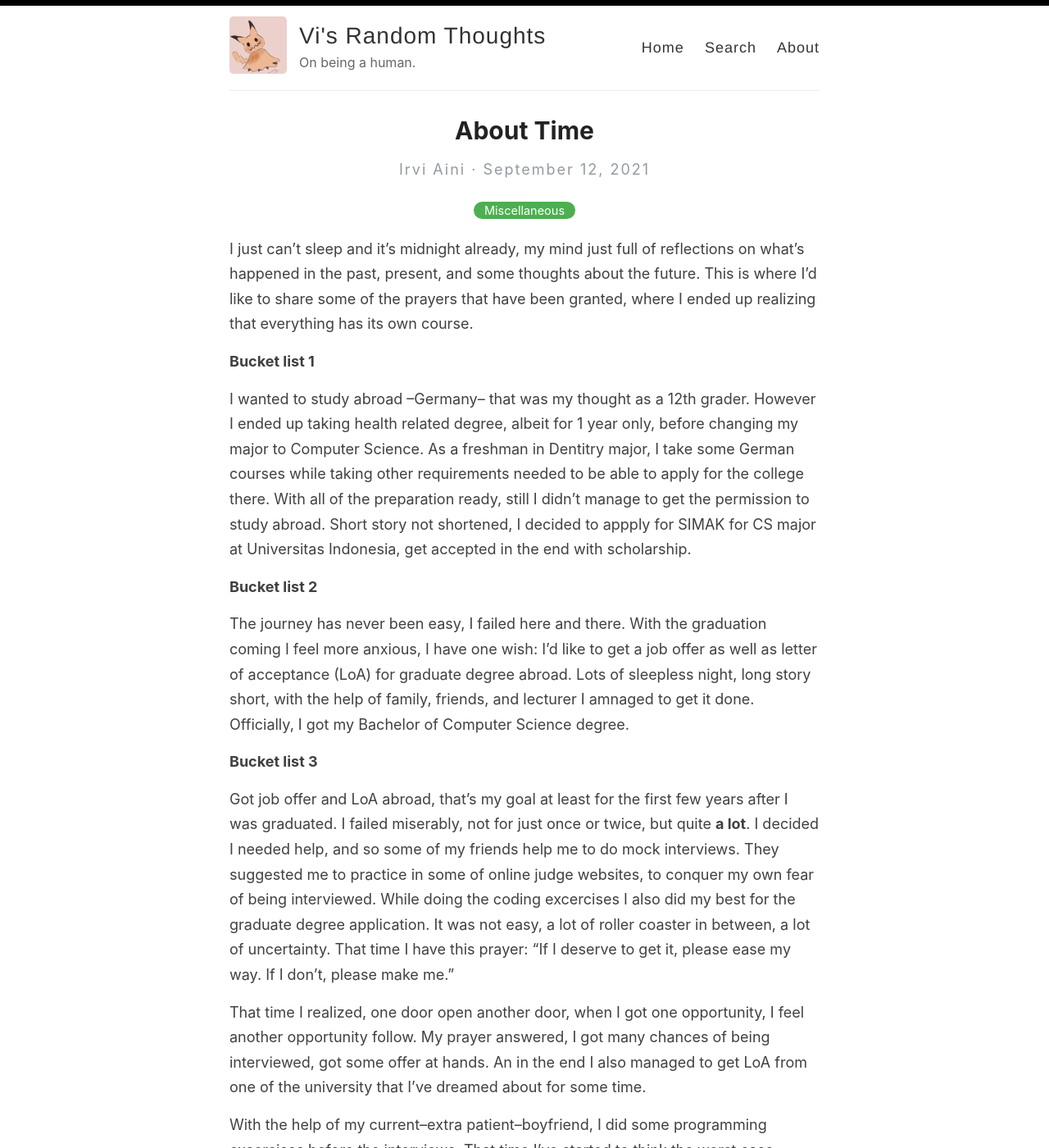
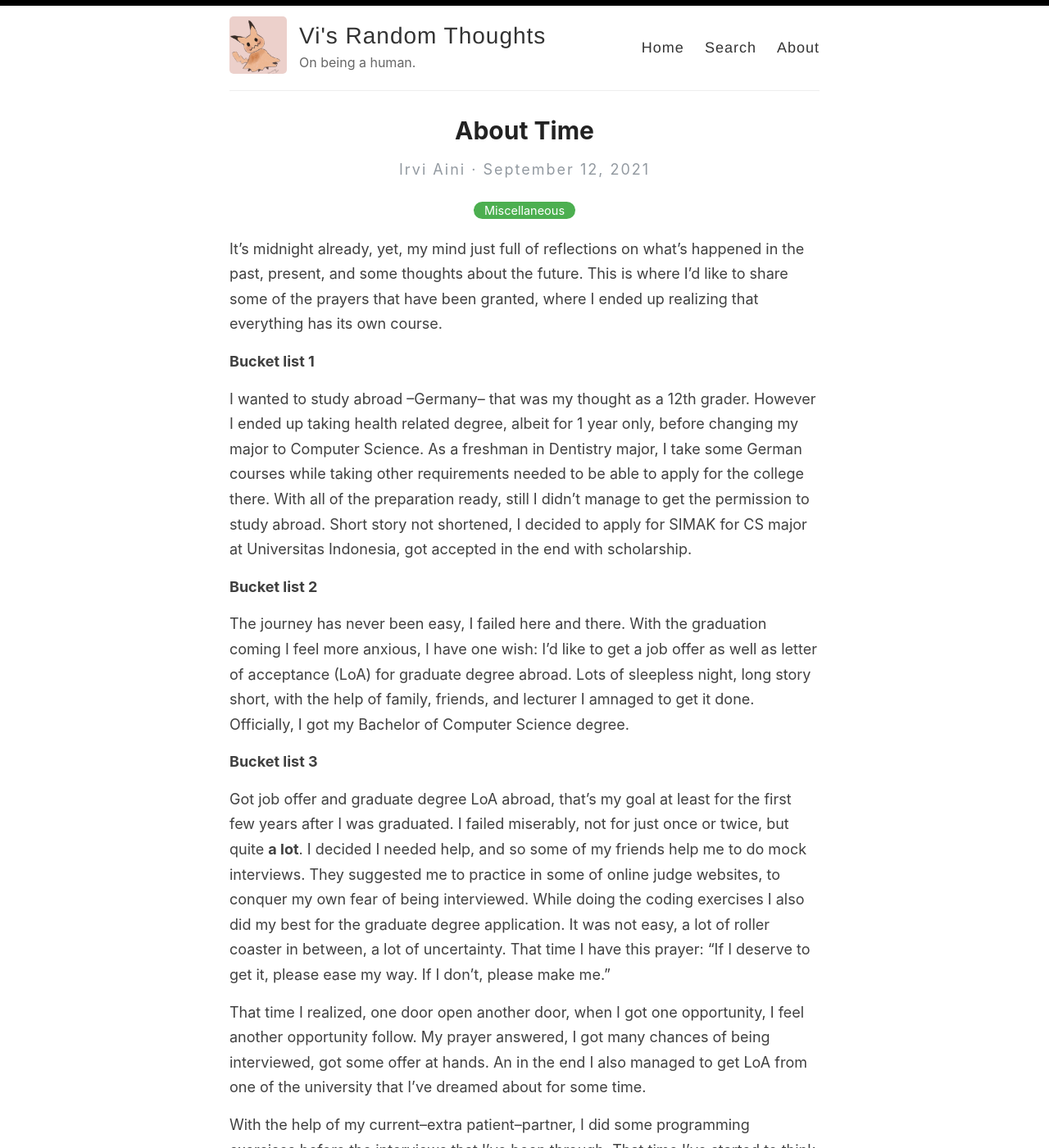
Before and after one commit to irvifa/irvifa.github.io, a Jekyll site: the page built from _posts/2021-09-12-time.md, in a window 1280 px wide and 1400 px high. Shown: the whole window at 82% size. Built offline with Jekyll 4.4.1, drawn with Linux system fonts in a browser that asks for light colours; some of the changed text lies outside the part shown.

Commit message:
Apply suggestions from code review

```diff
--- a/_posts/2021-09-12-time.md
+++ b/_posts/2021-09-12-time.md
@@ -4,11 +4,11 @@ title: About Time
 categories: Miscellaneous
 ---
 
-I just can't sleep and it's midnight already, my mind just full of reflections on what's happened in the past, present, and some thoughts about the future. This is where I'd like to share some of the prayers that have been granted, where I ended up realizing that everything has its own course.
+It's midnight already, yet, my mind just full of reflections on what's happened in the past, present, and some thoughts about the future. This is where I'd like to share some of the prayers that have been granted, where I ended up realizing that everything has its own course.
 
 **Bucket list 1**
 
-I wanted to study abroad --Germany-- that was my thought as a 12th grader. However I ended up taking health related degree, albeit for 1 year only, before changing my major to Computer Science. As a freshman in Dentitry major, I take some German courses while taking other requirements needed to be able to apply for the college there. With all of the preparation ready, still I didn't manage to get the permission to study abroad. Short story not shortened, I decided to appply for SIMAK for CS major at Universitas Indonesia, get accepted in the end with scholarship.
+I wanted to study abroad --Germany-- that was my thought as a 12th grader. However I ended up taking health related degree, albeit for 1 year only, before changing my major to Computer Science. As a freshman in Dentistry major, I take some German courses while taking other requirements needed to be able to apply for the college there. With all of the preparation ready, still I didn't manage to get the permission to study abroad. Short story not shortened, I decided to apply for SIMAK for CS major at Universitas Indonesia, got accepted in the end with scholarship.
 
 **Bucket list 2**
 
@@ -16,10 +16,10 @@ The journey has never been easy, I failed here and there. With the graduation co
 
 **Bucket list 3**
 
-Got job offer and LoA abroad, that's my goal at least for the first few years after I was graduated. I failed miserably, not for just once or twice, but quite **a lot**. I decided I needed help, and so some of my friends help me to do mock interviews. They suggested me to practice in some of online judge websites, to conquer my own fear of being interviewed. While doing the coding excercises I also did my best for the graduate degree application. It was not easy, a lot of roller coaster in between, a lot of uncertainty. That time I have this prayer: "If I deserve to get it, please ease my way. If I don't, please make me."
+Got job offer and graduate degree LoA abroad, that's my goal at least for the first few years after I was graduated. I failed miserably, not for just once or twice, but quite **a lot**. I decided I needed help, and so some of my friends help me to do mock interviews. They suggested me to practice in some of online judge websites, to conquer my own fear of being interviewed. While doing the coding exercises I also did my best for the graduate degree application. It was not easy, a lot of roller coaster in between, a lot of uncertainty. That time I have this prayer: "If I deserve to get it, please ease my way. If I don't, please make me."
 
 That time I realized, one door open another door, when I got one opportunity, I feel another opportunity follow. My prayer answered, I got many chances of being interviewed, got some offer at hands. An in the end I also managed to get LoA from one of the university that I've dreamed about for some time.
 
-With the help of my current--extra patient--boyfriend, I did some programming excercises before the interviews. That time I've started to think the worst case scenario is I don't pass the interview, need sometime for grieving and then move on.
+With the help of my current--extra patient--partner, I did some programming exercises before the interviews that I've been through. That time I've started to think the worst case scenario is I don't pass the interview, need sometime for grieving and then move on.
 
 It feels like everything has its own time, and when my prayer got answered I feel like I'm at peace
```
